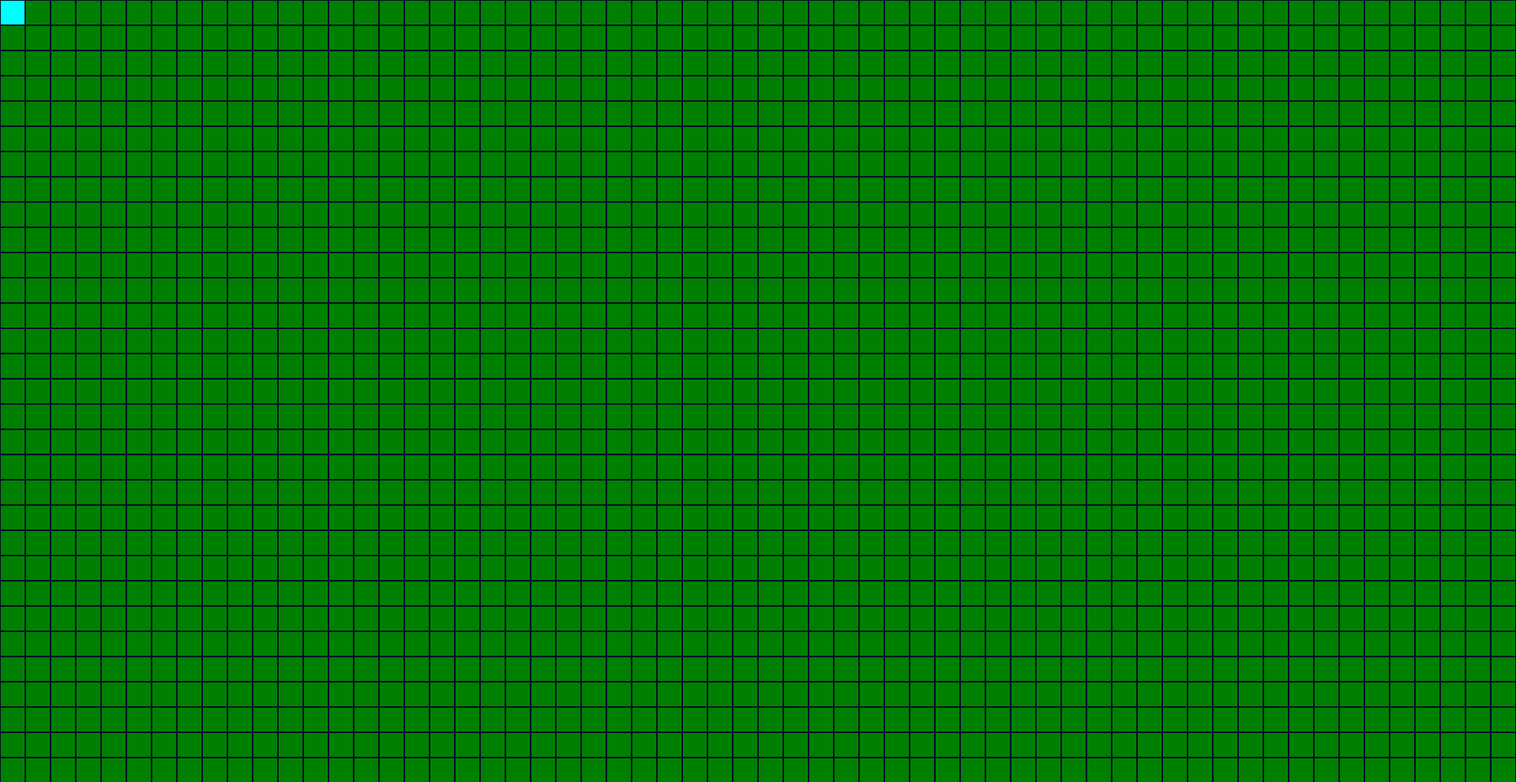
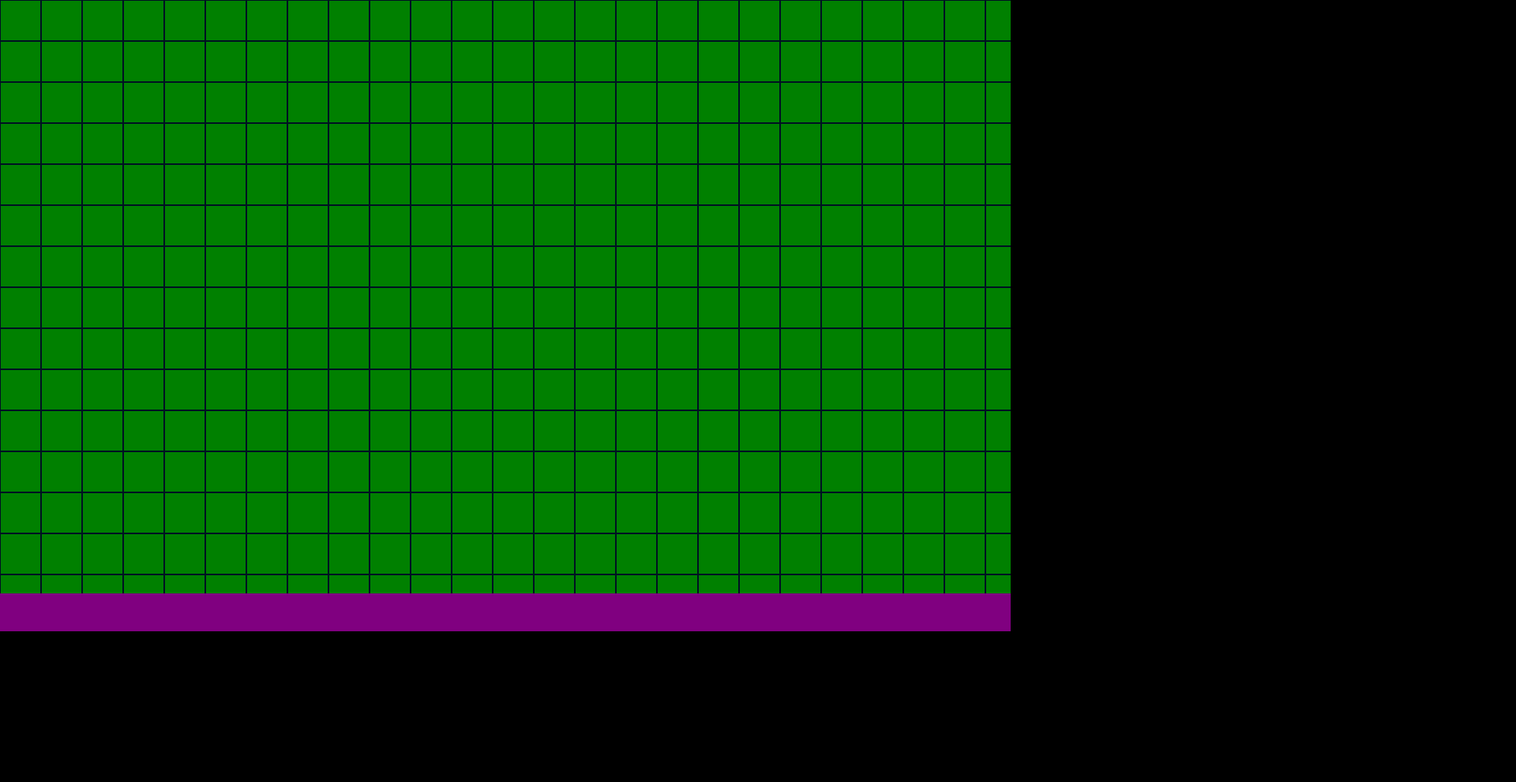
Before and after one commit to fractalbach/canvas-overload, a plain HTML site: page index.html in a window 1280 px wide. Shown: the top 991 px of the page at 79% size, 1920 px wide, since content can reach past the window. After the commit the page ends 800 px from the top, so only its background shows below. Drawn offline with Linux system fonts and the light colour scheme.

Commit message:
replaced dynamic css with static css that does dynamic resizing of tiles.

```diff
--- a/index.html
+++ b/index.html
@@ -11,35 +11,77 @@
             <div id="playerLayer" class="layer"></div>
             <div id="objectLayer" class="layer"></div>
         </div>
+        <div id="menubar">
+            <div id="menubutton"></div>
+        </div>
         <style>
-            #game, .layer {
-                position: absolute;
+            /*                     Fixed Overlay
+            ============================================================= */
+            #game {
+                position: fixed;
+                display: grid;
                 top: 0;
                 left: 0;
-                background: transparent;
-                pointer-events: none;
+                right: 0;
+                bottom: 3em;
+                overflow: auto;
             }
 
-            .layer > * {
-                pointer-events: auto;
+            #menubar {
+                background: purple;
+                display: grid;
+                position: fixed;
+                top: calc(100% - 3em);
+                left: 0;
+                right: 0;
+                bottom: 0;
             }
 
+            body {
+                background: black;
+            }
+
+            /*                 Overlapping Game Layers
+            ============================================================= */
+            #game > * {
+                grid-row: 1 / 1;
+                grid-column: 1 / 1;
+            }
+
+            /*                       Tile Effects
+            ============================================================= */
             .tile {
                 background: green;
-                border: 1px solid lightblue;
                 border: 1px solid #012;
             }
 
             .tile:hover {
                 background: cyan;
+                background: #c0ffee;
             }
 
             .tile:active {
                 background: red;
             }
 
-            .tile:focus {
-                background: blue;
+            /*              Auto-adjusting Tile Widths & Heights
+            ============================================================= */
+            #groundLayer {
+                white-space: nowrap;
+            }
+
+            .tile {
+                min-width: 25px;
+                min-height: 25px;
+                width: 10vw;
+                height: 10vw;
+                max-width: 50px;
+                max-height: 50px;
+            }
+
+            .tileRow {
+                height: auto;
+                display: flex;
             }
         </style>
         <script>
@@ -47,27 +89,11 @@
                 let matrix = new Array(nRows);
                 let groundLayer = document.querySelector('#groundLayer');
 
-                let layerHeight = (height + 2) * nCols;
-                let layerWidth = (width + 2) * nRows;
-
-                let sheet = document.createElement('style');
-                sheet.innerHTML = `
-                #game, .layer {
-                    height:${layerHeight}px;
-                    width:${layerWidth}px;
-                }
-                .tileRow {
-                    width:${layerWidth}px;
-                    height:${height + 2}px;
-                }
-                `;
-                document.body.appendChild(sheet);
-
                 for (let row = 0; row < nRows; row++) {
                     matrix[row] = new Array(nCols);
                     let rowElement = document.createElement('div');
                     rowElement.className = 'tileRow';
-                    groundLayer.append(rowElement)
+                    groundLayer.append(rowElement);
 
                     for (let col = 0; col < nCols; col++) {
                         let ele = document.createElement('canvas');
@@ -80,11 +106,15 @@
                 }
             }
 
-            function main() {
-                generateGrid(100, 100, 30, 30);
+            function max(a, b) {
+                return (a < b) ? b : a;
             }
 
-            main();
+            /*                            Main
+            ============================================================= */
+            (function() {
+                generateGrid(30, 30, 50, 50);
+            }());
         </script>
     </body>
 </html>
```
Also changed, not shown: 1 other file.
